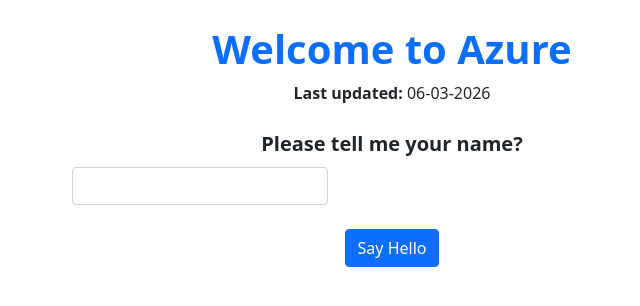
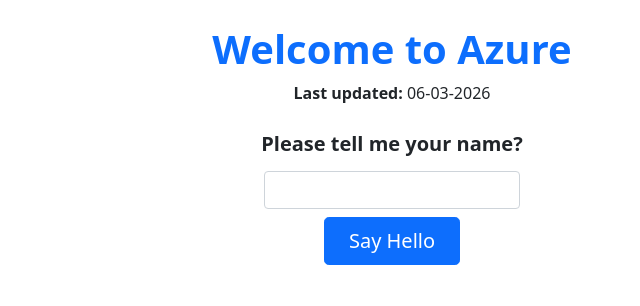
Before and after one commit to persteenolsen/django-azure-demo, a Django app: page / in a window 1280 px wide. Shown: the part 215-521 px from the top of the page, without its empty margins (248-888 px from the left). Run offline with Django 4.2, Linux system fonts and the light colour scheme; some libraries are stand-ins or nearby versions.

Commit message:
Adjusted the index.html

```diff
--- a/hello_azure/templates/hello_azure/index.html
+++ b/hello_azure/templates/hello_azure/index.html
@@ -21,13 +21,16 @@
           </div>
         <form method="post" action="hello">
             {% csrf_token %}
-            <div class="col-md-6 mx-auto text-center">
+            <div class="col-md-6 mx-auto text-center" style="margin: 5px;">
                 <label for="name" class="form-label fw-bold fs-5">Please tell me your name?</label>
 
-                <!-- <p class="lead mb-2">Could you please tell me your name?</p> -->
-                <input type="text" class="form-control" id="name" name="name" style="max-width: 256px;">
-                <br />
-                <button type="submit" class="btn btn-primary">Say Hello</button>
+                 <div class="d-grid gap-2 d-sm-flex justify-content-sm-center align-items-center my-1">
+                    <input type="text" class="form-control" id="name" name="name" style="max-width: 256px;">
+                  </div>
+                <div class="d-grid gap-2 d-sm-flex justify-content-sm-center my-2">
+                  <button type="submit" class="btn btn-primary btn-lg px-4 gap-3">Say Hello</button>
+                </div>
+
 
             </div>
         </form>
```
